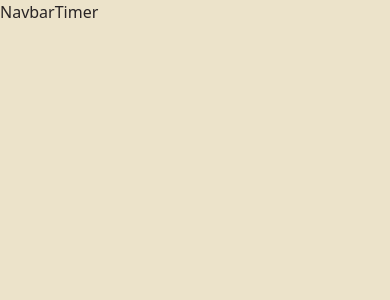
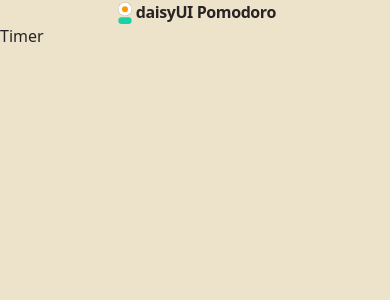
Before and after one commit to michaelcanonizado/daisyui-pomodoro, a React (Create React App) app: page /#/timer in a window 390 px wide. Shown: the top 300 px of the page. Built offline with nearby package versions, Linux system fonts and the light colour scheme.

Commit message:
transferred logo into separate component to be used in sidebar and navbar

```diff
--- /dev/null
+++ b/src/components/Logo/Logo.tsx
@@ -0,0 +1,35 @@
+import React, { FC, ReactElement } from 'react';
+
+import { Link } from 'react-router-dom';
+
+interface ILogo {
+	fontSize: string;
+}
+
+const Logo: FC<ILogo> = (props): ReactElement => {
+	const { fontSize } = props;
+
+	return (
+		<Link
+			to="https://daisyui.com/"
+			className={`flex justify-center items-end lg:mr-2 text-[${fontSize}]`}
+			target="_blank"
+			rel="noopener noreferrer"
+		>
+			<div className="">
+				<img
+					className="w-[1.35em]"
+					src="./icons/daisyui.svg"
+					alt="daisyUI Pomodoro"
+				/>
+			</div>
+			<div className="">
+				<span className="font-extrabold tracking-tight">
+					daisyUI Pomodoro
+				</span>
+			</div>
+		</Link>
+	);
+};
+
+export default Logo;
--- a/src/components/Navbar/Navbar.tsx
+++ b/src/components/Navbar/Navbar.tsx
@@ -2,10 +2,20 @@ import React, { FC, ReactElement } from 'react';
 
 import { IPropClassName } from '../../interfaces/IPropClassName';
 
+import Logo from './../Logo/Logo';
+
 const Navbar: FC<IPropClassName> = (props): ReactElement => {
 	const { className } = props;
 
-	return <nav className={` ${className}`}>Navbar</nav>;
+	return (
+		<nav className={`justify-center ${className}`}>
+			<div className=""></div>
+			<div className="">
+				<Logo fontSize="1.5rem" />
+			</div>
+			<div className=""></div>
+		</nav>
+	);
 };
 
 export default Navbar;
--- a/src/components/SideBar/SideBar.tsx
+++ b/src/components/SideBar/SideBar.tsx
@@ -3,6 +3,8 @@ import { Link } from 'react-router-dom';
 import SideBarLinks from './SideBarLinks';
 
 import { IPropClassName } from './../../interfaces/IPropClassName';
+
+import Logo from './../Logo/Logo';
 
 const SideBar: FC<IPropClassName> = (props): ReactElement => {
 	const { className } = props;
@@ -10,25 +12,7 @@ const SideBar: FC<IPropClassName> = (props): ReactElement => {
 	return (
 		<nav className={`flex-col w-72 border-r-base-300 border-2 ${className}`}>
 			<div className="w-full aspect-square grid place-items-center">
-				<Link
-					to="https://daisyui.com/"
-					className="flex justify-center mr-2"
-					target="_blank"
-					rel="noopener noreferrer"
-				>
-					<div className="">
-						<img
-							className="w-8"
-							src="./icons/daisyui.svg"
-							alt="daisyUI Pomodoro"
-						/>
-					</div>
-					<div className="mt-[4px]">
-						<span className="text-2xl font-extrabold tracking-tight">
-							daisyUI Pomodoro
-						</span>
-					</div>
-				</Link>
+				<Logo fontSize="1.5rem" />
 			</div>
 			<div className="h-full pb-14">
 				<SideBarLinks />
--- a/src/pages/RootLayout.tsx
+++ b/src/pages/RootLayout.tsx
@@ -6,7 +6,7 @@ import Navbar from '../components/Navbar/Navbar';
 
 const RootLayout: FC = (): ReactElement => {
 	return (
-		<div className="h-screen flex">
+		<div className="h-screen flex flex-col lg:flex-row">
 			<SideBar className="hidden lg:flex" />
 			<Navbar className="flex lg:hidden" />
 			<main>
```
